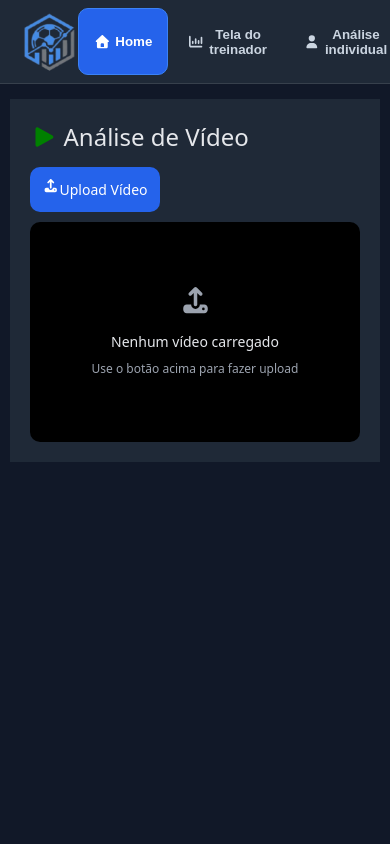
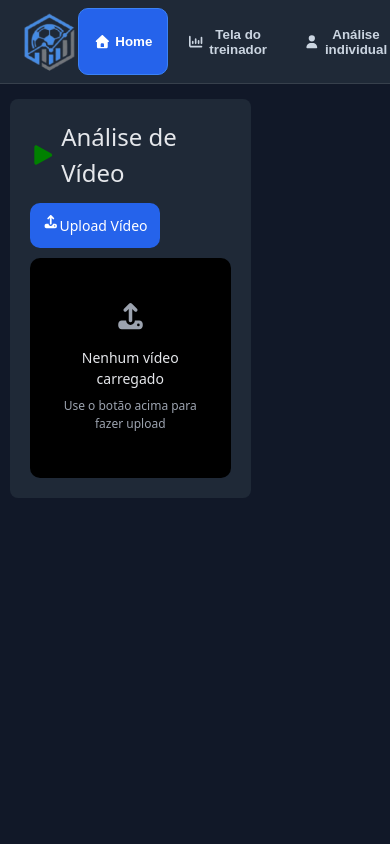
Before and after one commit to diogodls/player, a React (Vite) app: page /individual-analysis in a window 390 px wide. Shown: the top 844 px of the page. Built offline with nearby package versions, Linux system fonts and the light colour scheme.

Commit message:
feat(#31): ajusta width

```diff
--- a/src/components/VideoAnalysis/VideoAnalysis.module.scss
+++ b/src/components/VideoAnalysis/VideoAnalysis.module.scss
@@ -1,6 +1,7 @@
 .screen {
   background-color: #1f2937 ;
-  width: 900px;
+  max-width: 65%;
+  width: 100%;
   padding: 50px;
   border-radius: 12px;
 
@@ -8,7 +9,7 @@
     display: flex;
     justify-content: space-between;
     align-items: center;
-    width: 756px;
+    max-width: 100%;
     padding-bottom: 15px;
   }
 
@@ -45,7 +46,7 @@
   }
 
   .video{
-    width: 95%;
+    max-width: 100%;
     height: 520px;
     background: black;
     border-radius: 12px;
@@ -62,7 +63,6 @@
     justify-content: center;
     gap: 6px;
     text-align: center;
-    width: 95%;
   }
 
   .emptyIcon {
@@ -97,7 +97,7 @@
   .screen {
     width: 100%;
     padding: 20px;
-    border-radius: 0;
+    border-radius: 8px;
 
     .above {
       width: 100%;
```
